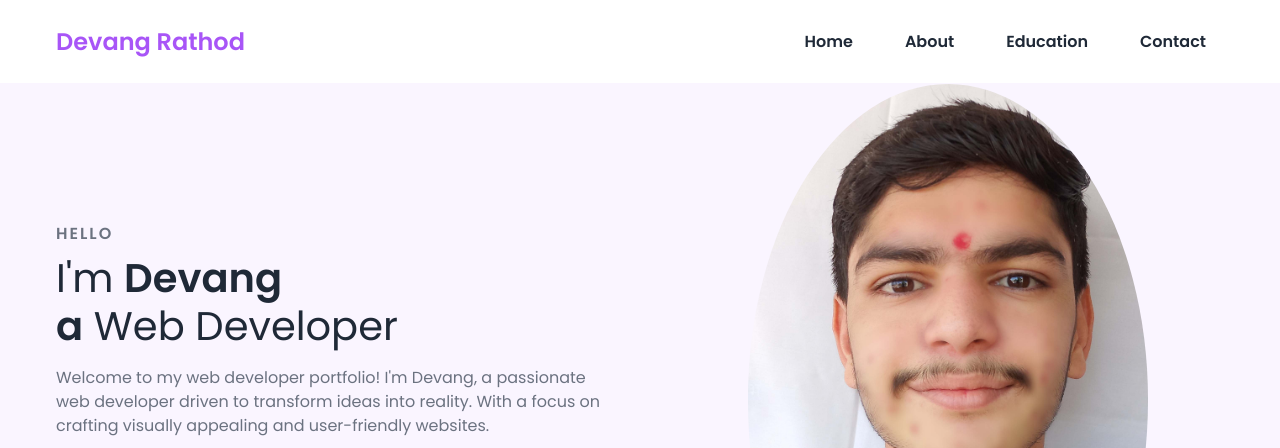
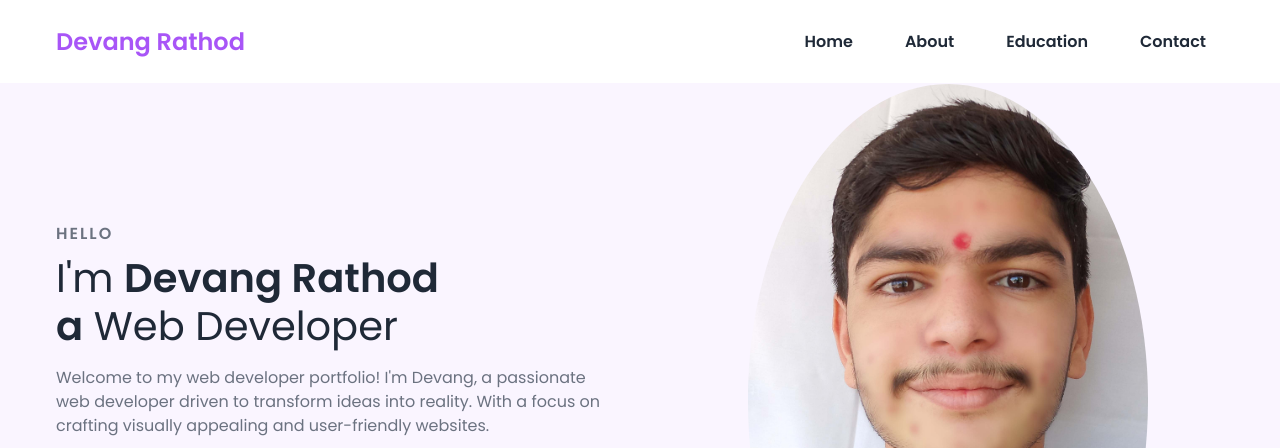
Before and after one commit to Devrathod212/portfolio1, a plain HTML site: page index.html in a window 1280 px wide. Shown: the top 448 px of the page. Drawn offline with nearby package versions, Linux system fonts and the light colour scheme.

Commit message:
Update index.html

```diff
--- a/index.html
+++ b/index.html
@@ -39,7 +39,7 @@
         <div class="content">
           <p class="subtitle">HELLO</p>
           <h1 class="title">
-            I'm <span>Devang<br />a</span> Web Developer
+            I'm <span>Devang Rathod<br />a</span> Web Developer
           </h1>
 
           <p class="description">
```
